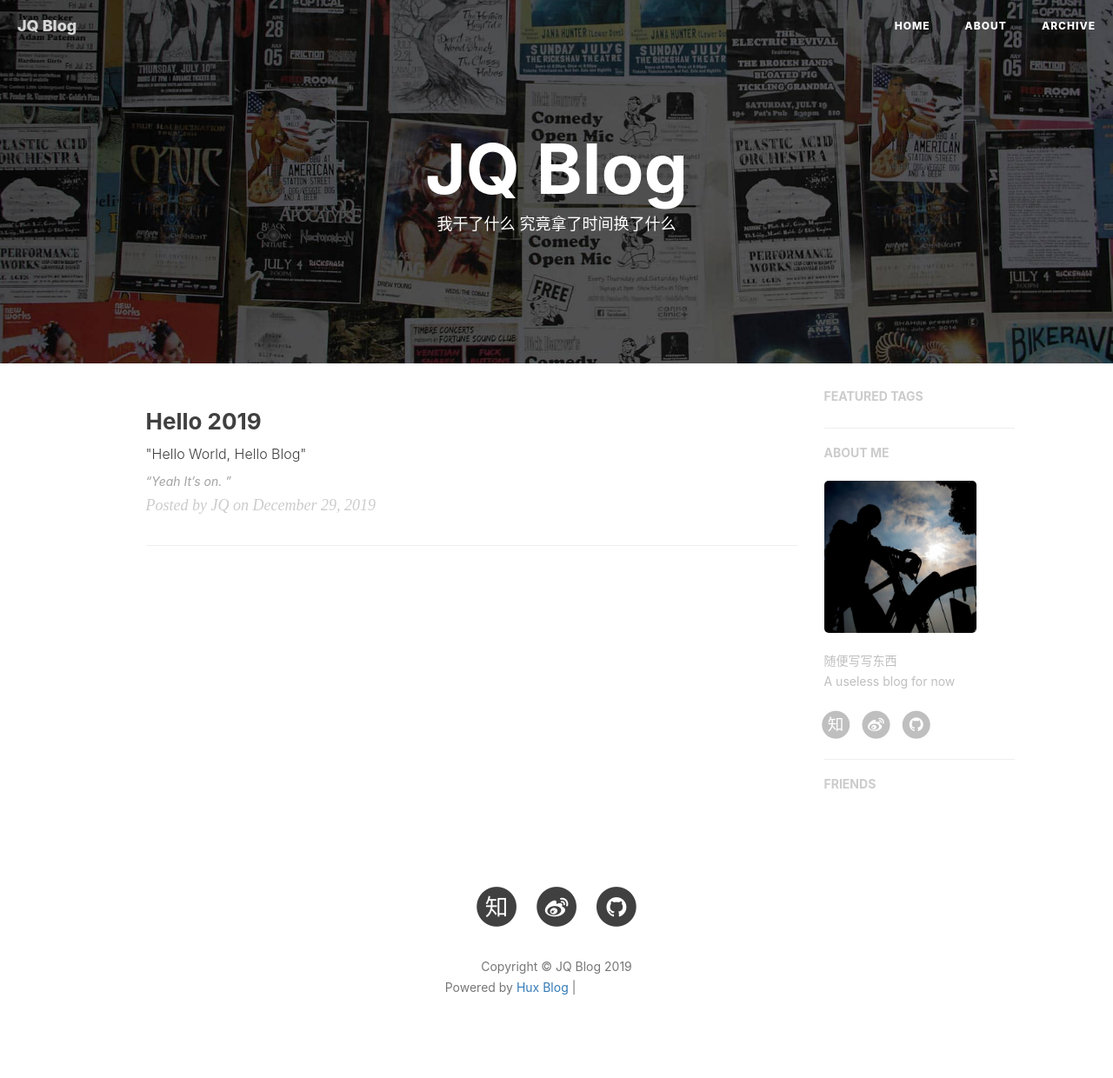
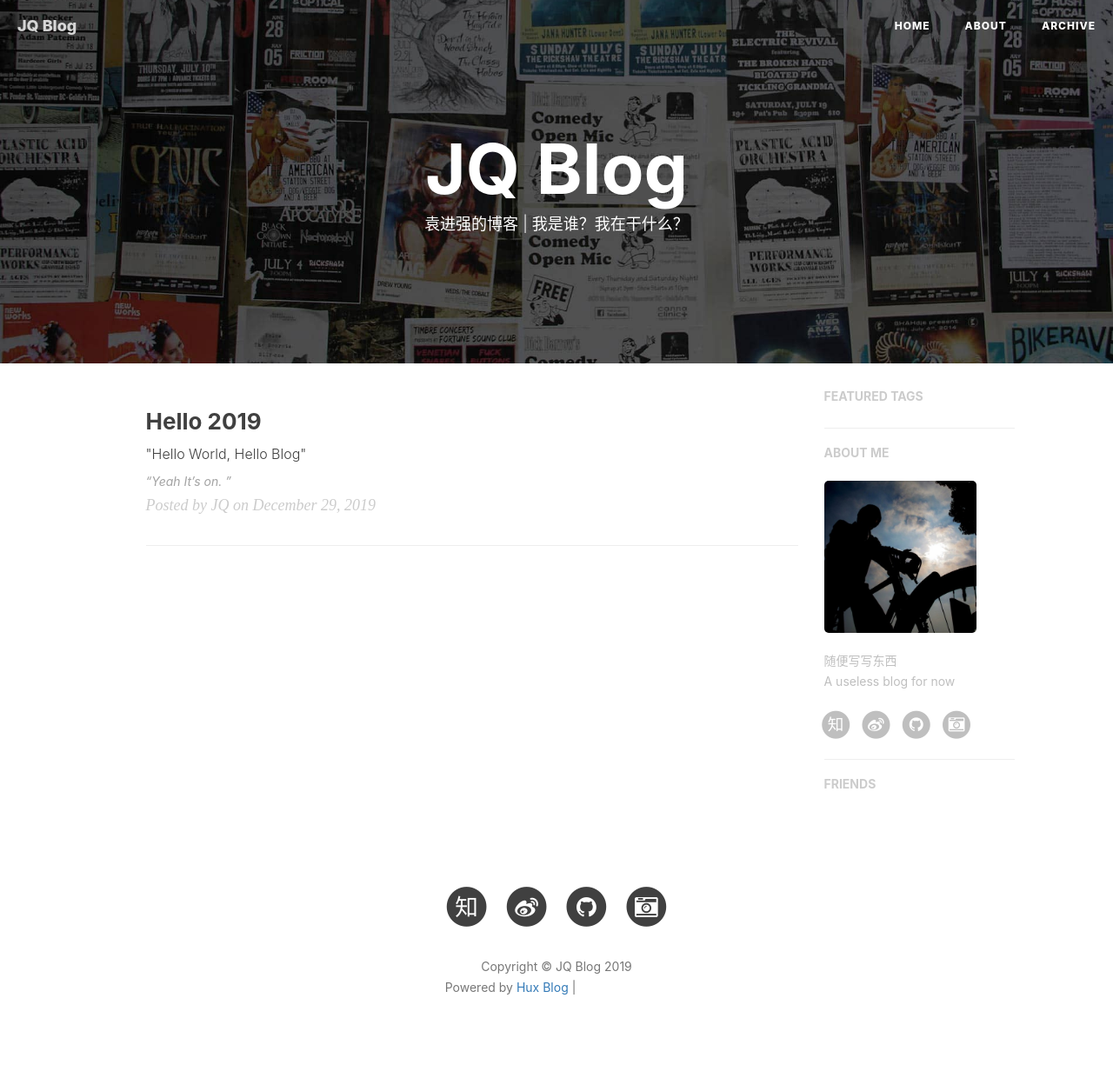
Before and after one commit to yuanjinq/yuanjinq.github.io, a Jekyll site: the page built from index.html, in a window 1280 px wide. Shown: the whole page at 87% size. Built offline with Jekyll 4.4.1, drawn with Linux system fonts in a browser that asks for light colours; nearby versions of some CDN libraries; the list of posts is cut into pages by our own code; comment, search, counter and statistics services are not loaded; grey boxes are pictures that could not be loaded.

Commit message:
initial version

```diff
--- a/_config.yml
+++ b/_config.yml
@@ -4,7 +4,7 @@
 header-img: img/home-bg.jpg
 email: yuanjinq@gmail.com
 description: "关于程序与设计、机器人与电子、摄影与感悟 | 袁进强，Software Engineer | 这里是 袁进强 的个人博客，与你一起发现更大的世界。"
-keyword: "袁进强, 博士, yuanjinq, rescue, 袁进强的博客, JQ Blog, 博客, 个人网站, 机器人, Web, JavaScript, 前端, 设计"
+keyword: "袁进强, yuanjinq, rescue, 袁进强的博客, JQ Blog, 博客, 个人网站, 机器人, Web, JavaScript, 前端, 设计"
 url: "https://yuanjq.me"              # your host, for absolute URL
 baseurl: ""                             # for example, '/blog' if your blog hosted on 'host/blog'
 
@@ -16,10 +16,10 @@
 weibo_username:     yuanjinq
 zhihu_username:     yuanjinq
 github_username:    yuanjinq
-#twitter_username:   huxpro
-#facebook_username:  huxpro
-#linkedin_username:  firstname-lastname-idxxxx
-
+#twitter_username:   ***
+#facebook_username:  ***
+#linkedin_username:  jinqiang-yuan-000074a1
+lofter_username:    rescue
 
 
 # Build settings
--- a/_includes/sns-links.html
+++ b/_includes/sns-links.html
@@ -78,4 +78,14 @@
     </a>
   </li>
   {% endif %}
+  {% if site.lofter_username %}
+  <li>
+    <a target="_blank" href="https://{{ site.lofter_username }}.lofter.com">
+      <span class="fa-stack fa-lg">
+        <i class="fa fa-circle fa-stack-2x"></i>
+        <i class="fa fa-camera-retro fa-stack-1x fa-inverse"></i>
+      </span>
+    </a>
+  </li>
+  {% endif %}
 </ul>
--- a/about.html
+++ b/about.html
@@ -1,7 +1,7 @@
 ---
 layout: page
 title: "About"
-description: "你是我的梦想"
+description: "从这里开始了解我"
 header-img: "img/about-bg.jpg"
 multilingual: true
 ---
--- a/index.html
+++ b/index.html
@@ -1,6 +1,6 @@
 ---
 layout: page
-description: "我干了什么 究竟拿了时间换了什么"
+description: "袁进强的博客  |  我是谁？我在干什么？"
 ---
 
 {% for post in paginator.posts %}
```
Also changed, not shown: _includes/about/en.md (+0 -2 lines), img/favicon.ico, img/icon.png (added), img/lofter.png (added), 1 other file.
